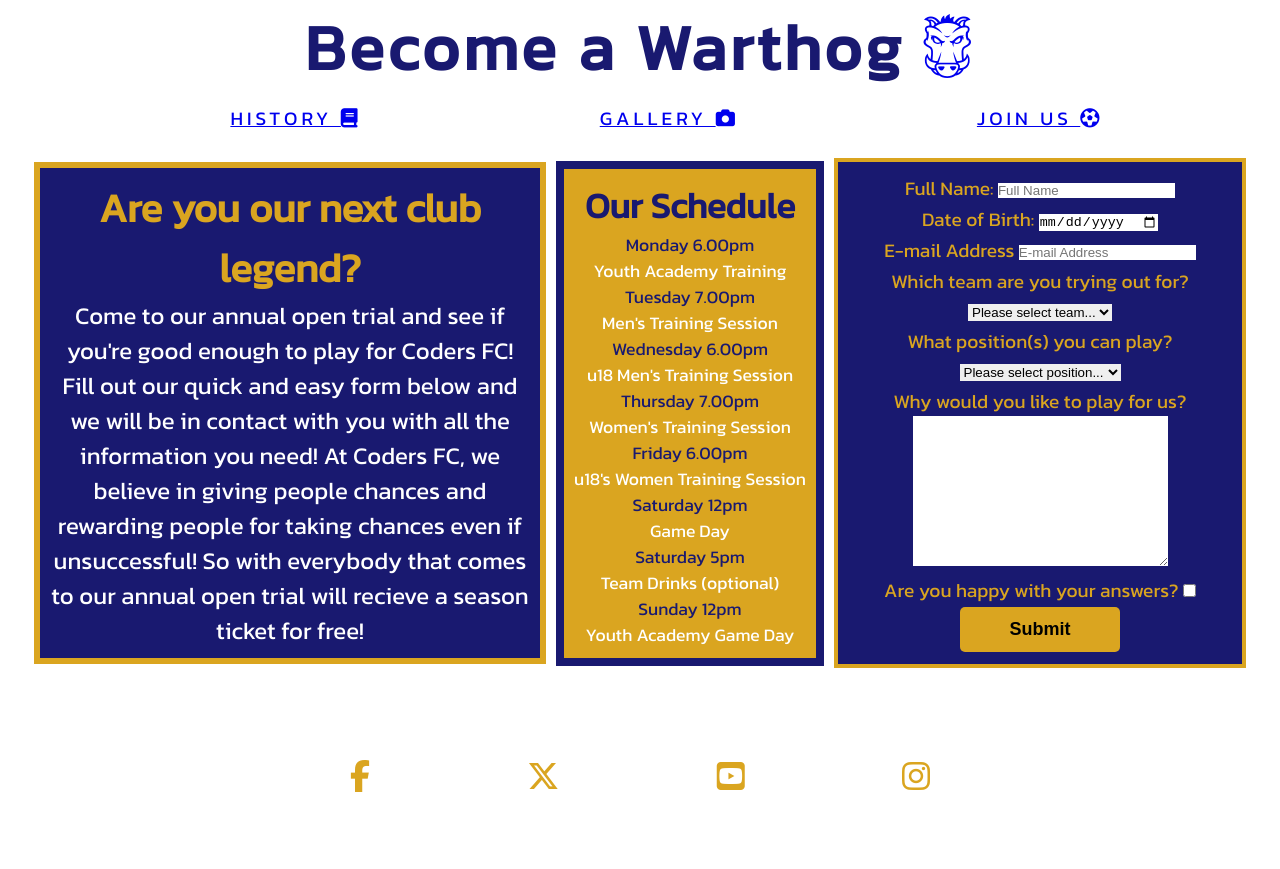
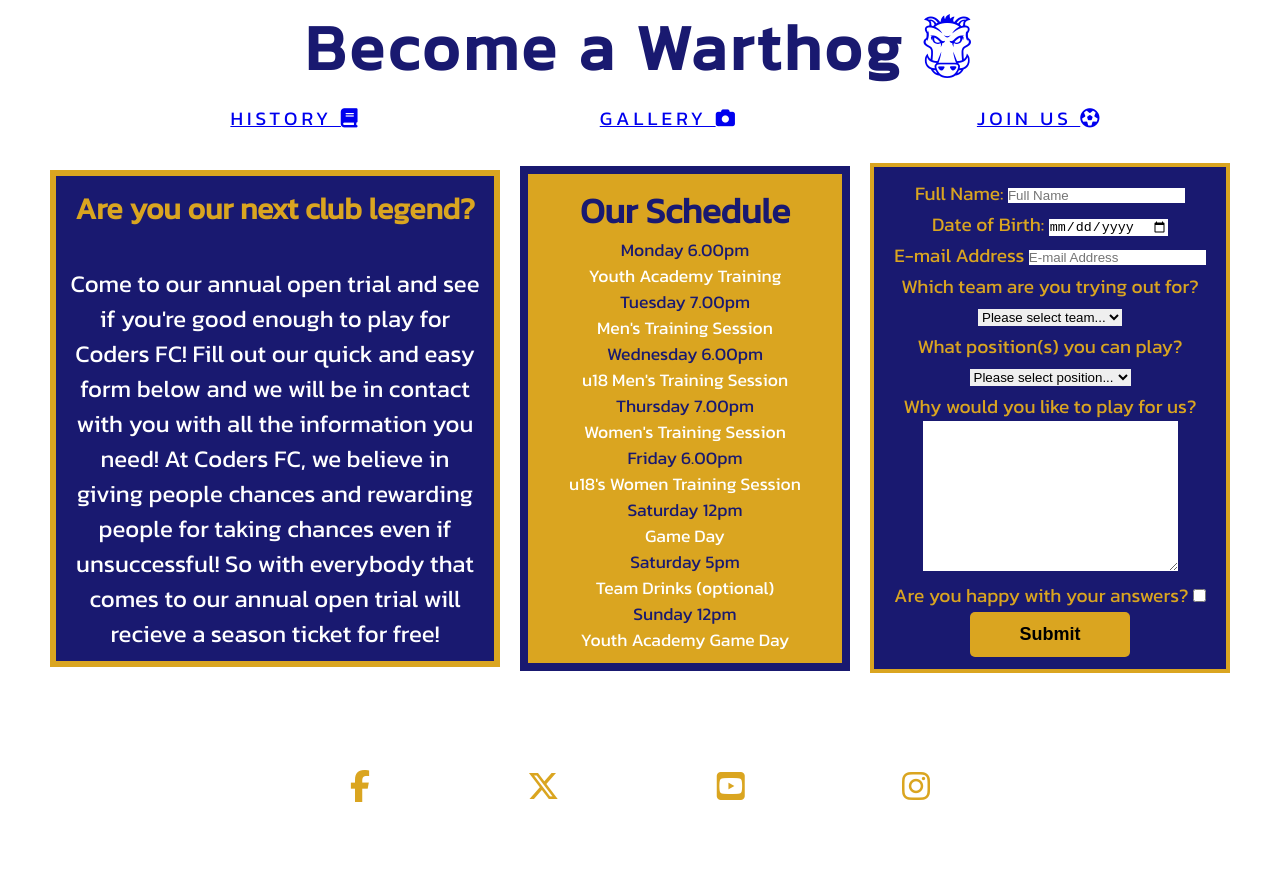
Before and after one commit to ZacPearce/FCCoders, a plain HTML site: page join.html in a window 1280 px wide. Drawn offline with Linux system fonts and the light colour scheme.

Commit message:
resized form

```diff
--- a/join.html
+++ b/join.html
@@ -26,10 +26,10 @@
         </nav>
     </header>
 
-    <section class="flex-container" class="flex-item">
+    <section class="flex-container">
 
-                <div class="story" class="legend-text" >
-                    <strong>Are you our next club legend?</strong>
+        <div class="story flex-item">
+            <h3 class="strong">Are you our next club legend?</h3>
                 <br>
                 Come to our annual open trial and see if you're good enough to play for Coders FC!
                 Fill out our quick and easy form below and we will be in contact with you with all the information you need!
@@ -37,7 +37,7 @@
                 So with everybody that comes to our annual open trial will recieve a season ticket for free!
         </div>
 
-                <div class="schedule" >
+        <div class="schedule flex-item">
             <h3 class="blue"> Our Schedule</h3>
             <p>Monday 6.00pm</p> Youth Academy Training
             <p>Tuesday 7.00pm</p> Men's Training Session
@@ -50,25 +50,25 @@
         </div>
 
         <div>
-                    <div class="signup" >
+            <div class="signup flex-item">
                 <form action="https://formdump.codeinstitute.net/" method="post">
                     <table>
                          <tr>
                             <td>
                                 <label for="full_name">Full Name:</label>
-                                        <input type="text" placeholder="Full Name" required>
+                                <input id="full_name" type="text" placeholder="Full Name" required>
                             </td>
                         </tr>
                         <tr>
                             <td>
                                 <label for="date_of_birth"> Date of Birth:</label>
-                                        <input type="date" required>
+                                <input id="date_of_birth" type="date" required>
                             </td>
                         </tr>
                         <tr>
                             <td>
                                 <label for="email">E-mail Address</label>
-                                        <input type="text" placeholder="E-mail Address" required>
+                                <input id="email" type="text" placeholder="E-mail Address" required>
                             </td>
                         </tr>
                         <tr>
```
Lines whose indentation alone changed are shown as unchanged.
